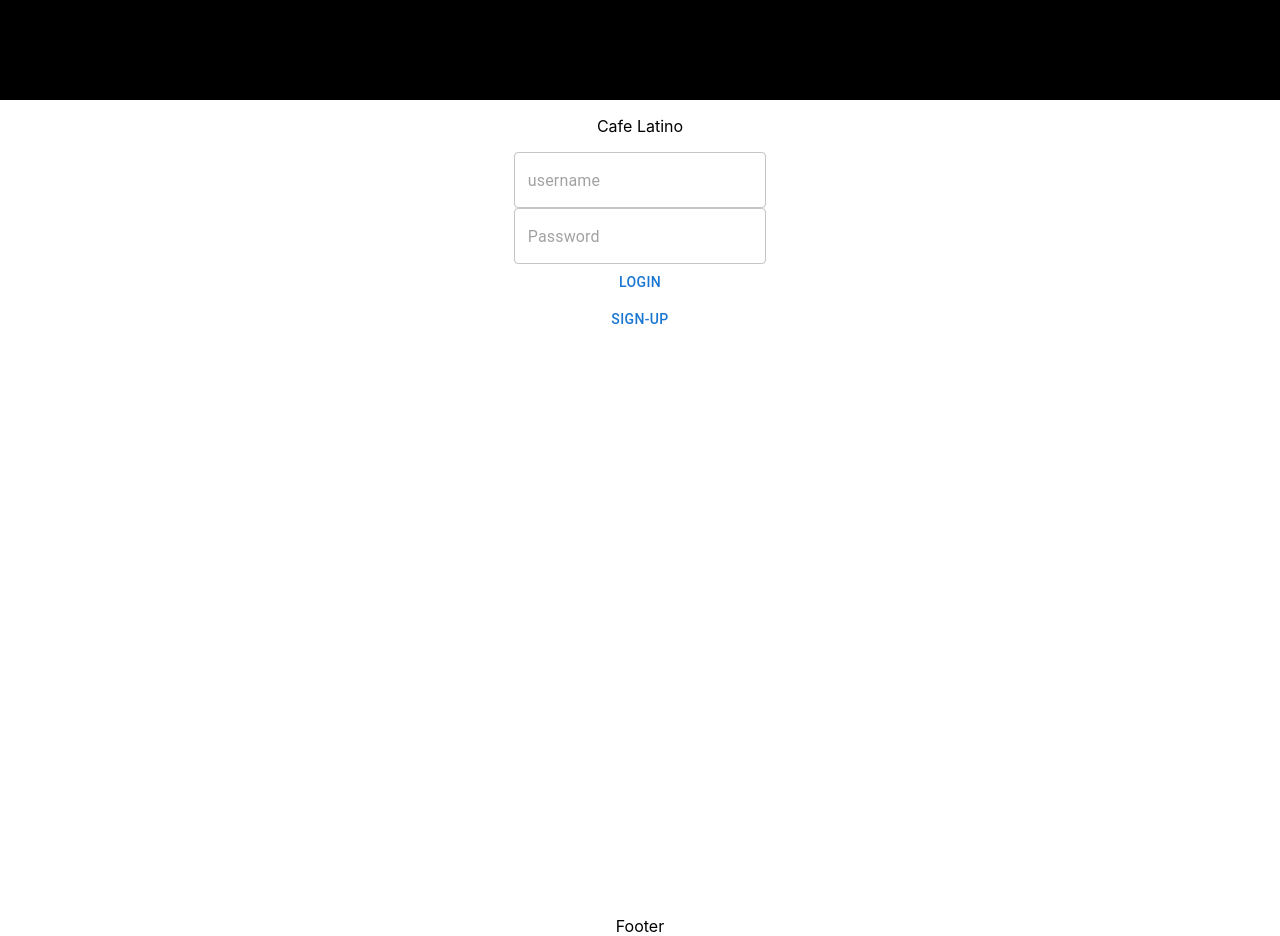
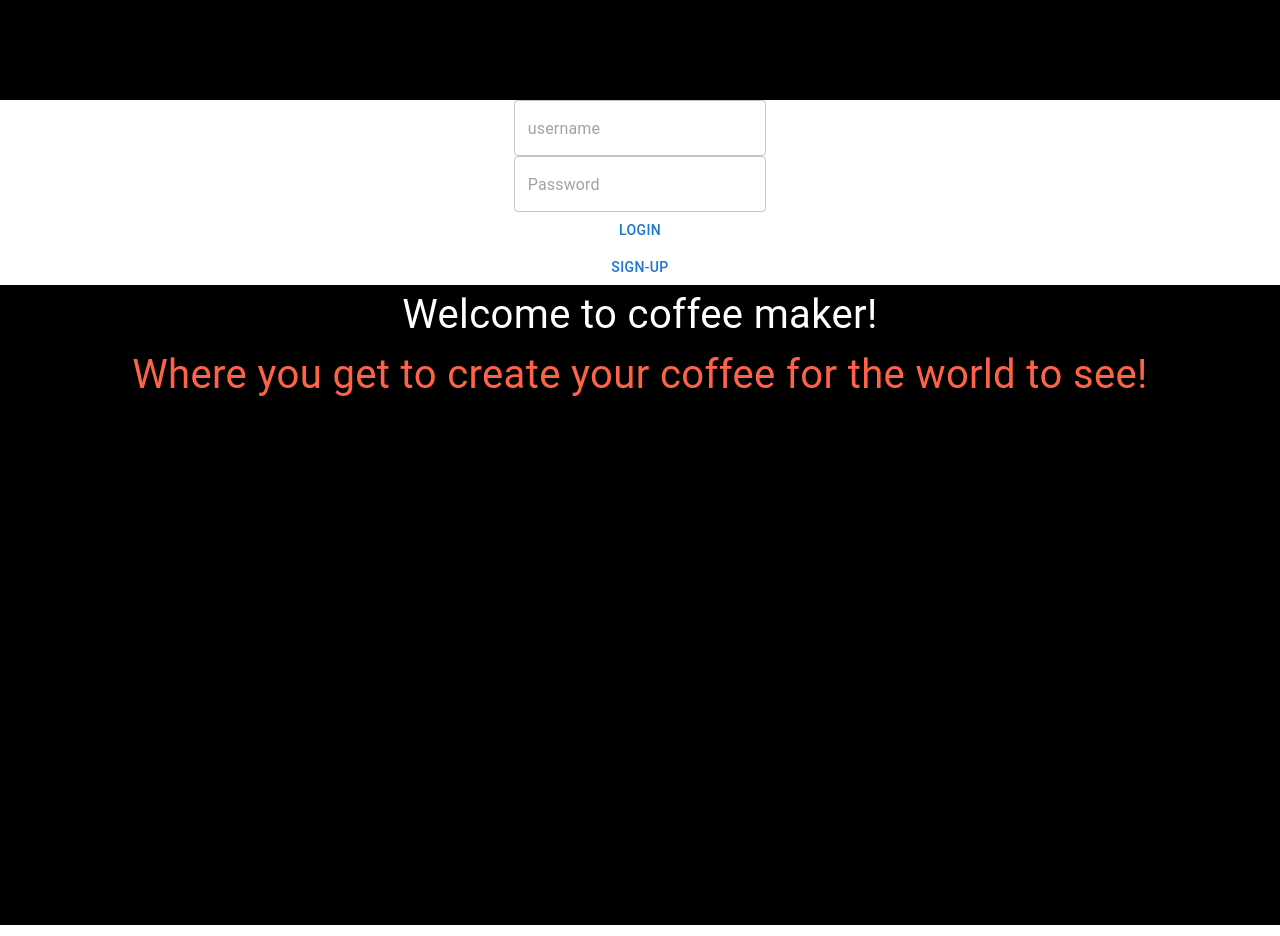
Before and after one commit to JoseFlores25/phase4-cafe-shop-client, a React (Create React App) app: page / in a window 1280 px wide. Built offline with nearby package versions, Linux system fonts and the light colour scheme.

Commit message:
Add landing page

```diff
--- a/src/pages/Home.jsx
+++ b/src/pages/Home.jsx
@@ -1,4 +1,4 @@
-import { Box, Button, FormControl, OutlinedInput } from "@mui/material";
+import { Box, Button, FormControl, OutlinedInput, Typography } from "@mui/material";
 import axios from "axios";
 import { useState } from "react";
 
@@ -30,15 +30,10 @@ const Home = ({ handleGetUserData, navigate }) => {
     <Box
       sx={{
         width: "100vw",
-        height: "100vh",
+        height: "30vh",
         backgroundColor: "white",
-        // "&:hover": {
-        //   backgroundColor: "primary.main",
-        //   opacity: [0.9, 0.8, 0.7],
-        // },
       }}
     >
-      <p>Cafe Latino</p>
       <FormControl sx={{ width: "25ch" }}>
         <OutlinedInput
           placeholder="username"
@@ -51,6 +46,20 @@ const Home = ({ handleGetUserData, navigate }) => {
         <Button onClick={handleLogin}>Login</Button>
         <Button onClick={() => navigate("/authentication")}>Sign-up</Button>
       </FormControl>
+      <Box
+      sx={{
+        width: "100vw",
+        height: "80vh",
+        backgroundColor: "black",
+      }}
+    >
+      <Typography style={{color: 'white', fontSize: 40}}>
+        Welcome to coffee maker!
+      </Typography>
+      <Typography style={{color: 'tomato', fontSize: 40}}>
+        Where you get to create your coffee for the world to see!
+      </Typography>
+      </Box>
     </Box>
   );
 };
```
